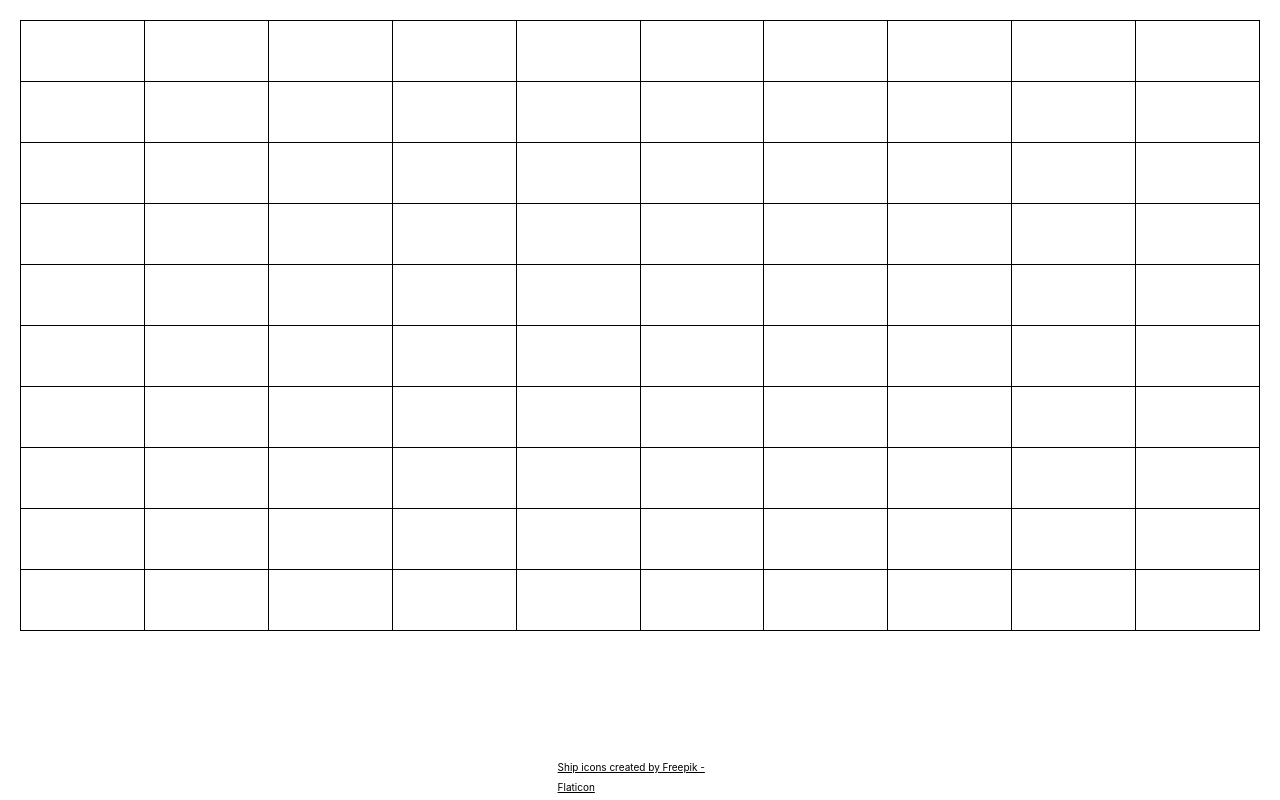
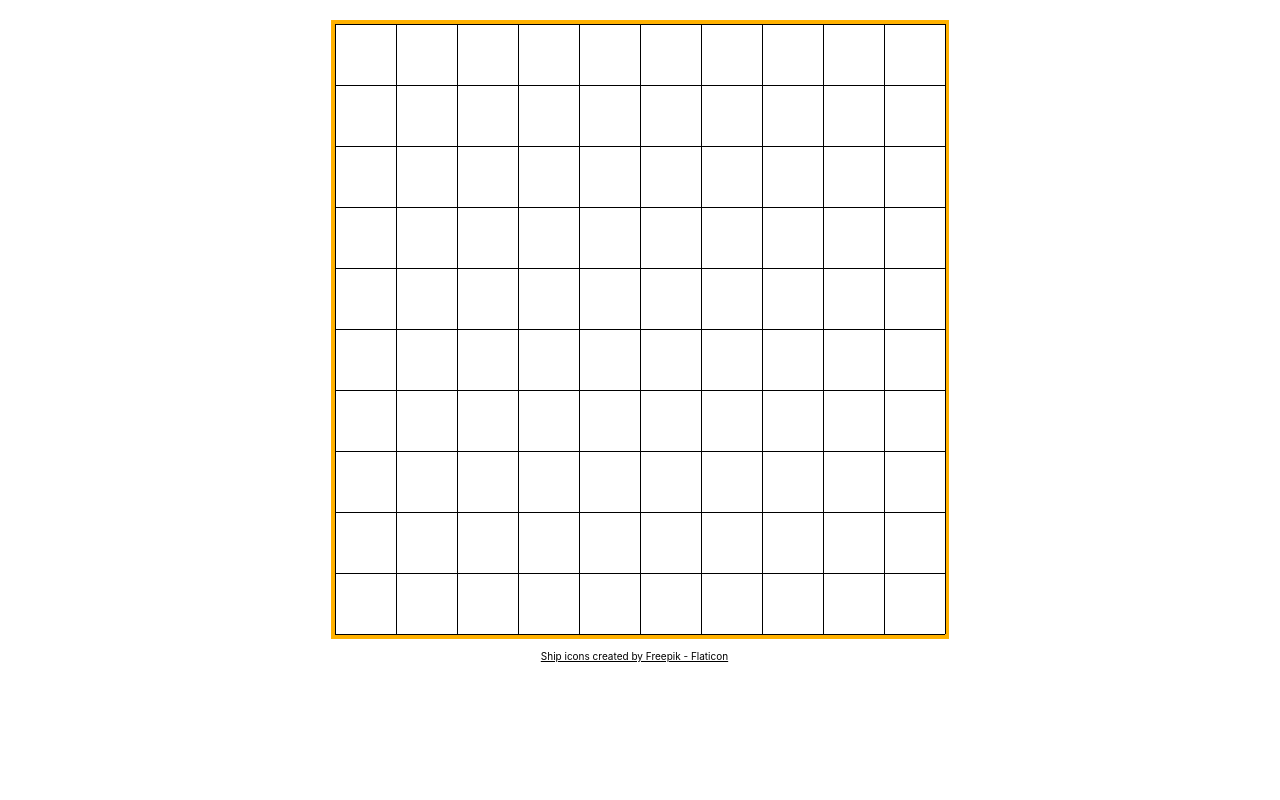
Before and after one commit to amalamarypaul/battleship-game, a React (Create React App) app: page / in a window 1280 px wide. Built offline with nearby package versions, Linux system fonts and the light colour scheme.

Commit message:
Style updates to board cell component

```diff
--- a/src/components/Board/BoardCell.tsx
+++ b/src/components/Board/BoardCell.tsx
@@ -1,13 +1,13 @@
 import styled from "styled-components";
 
 const Tile = styled.div`
-  width: 100%;
-  height: 100%;
   min-width: 60px;
   min-height: 60px;
   cursor: pointer;
-  &:not(:first-child) {
-    border-left: 1px solid black;
+  border-left: 1px solid black;
+  border-top: 1px solid black;
+  &:last-child {
+    border-right: 1px solid black;
   }
 `;
 const BoardCell = () => {
--- a/src/components/Board/index.tsx
+++ b/src/components/Board/index.tsx
@@ -9,15 +9,15 @@ const Container = styled.div`
   flex-direction: column;
   justify-content: center;
   align-items: center;
-  border: 1px solid black;
   margin: 0 auto;
+  border: 4px solid rgb(255, 177, 0);
+  max-width: 610px;
 `;
 const BoardRow = styled.div`
   display: flex;
   flex-direction: row;
   width: 100%;
-
-  &:not(:last-child) {
+  &:last-child {
     border-bottom: 1px solid black;
   }
 `;
@@ -34,6 +34,7 @@ const boardValues: BoardValues = [
   [0, 1, 0, 0, 0, 1, 1, 0, 0, 0],
   [0, 1, 0, 0, 0, 1, 1, 0, 0, 0],
 ];
+
 const Board = () => {
   return (
     <Container>
--- a/src/index.css
+++ b/src/index.css
@@ -15,8 +15,7 @@ code {
   text-align: center;
 }
 footer{
-  position: absolute;
-  bottom: 0;
+align-items: end;
   margin:5px 42%;
 
 }
```
